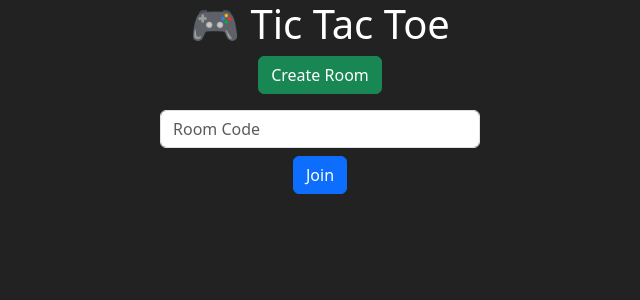
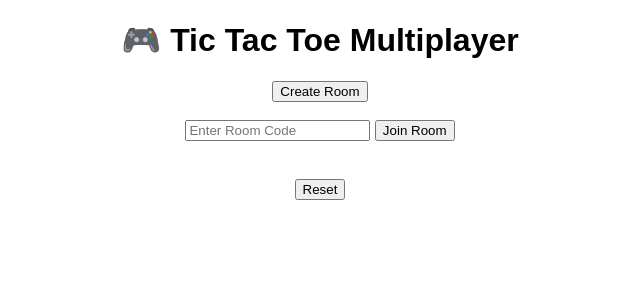
Before and after one commit to P-Sharvil-04/tic-tac-toe, a Flask app: page / in a window 1280 px wide. Shown: the top 300 px of the page, without its empty margins (320-960 px from the left). Run offline with Flask 3, Linux system fonts and the light colour scheme; some libraries are stand-ins or nearby versions.

Commit message:
remove gunicorn fix

```diff
--- a/app.py
+++ b/app.py
@@ -5,8 +5,7 @@ import random, string, os
 app = Flask(__name__)
 app.config["SECRET_KEY"] = "secret"
 
-socketio = SocketIO(app, cors_allowed_origins="*")
-
+socketio = SocketIO(app, cors_allowed_origins="*", async_mode="threading")
 rooms = {}
 
 WIN_COMBOS = [
@@ -31,9 +30,12 @@ def is_draw(board):
 def home():
     return render_template("index.html")
 
+# ---------------- SOCKET EVENTS ---------------- #
+
 @socketio.on("create_room")
-def create_room():
+def create_room_event():
     room = generate_room()
+
     rooms[room] = {
         "board": [" "] * 9,
         "players": {},
@@ -45,7 +47,11 @@ def create_room():
     join_room(room)
     rooms[room]["players"][request.sid] = "X"
 
-    emit("room_created", {"room": room, "symbol": "X", "game": rooms[room]})
+    emit("room_created", {
+        "room": room,
+        "symbol": "X",
+        "game": rooms[room]
+    })
 
 @socketio.on("join_room")
 def join_room_event(data):
@@ -63,15 +69,15 @@ def join_room_event(data):
 
     symbol = "O"
     game["players"][request.sid] = symbol
+
     join_room(room)
-
     game["status"] = "Turn: X"
 
     emit("joined", {"room": room, "symbol": symbol})
     emit("update", game, to=room)
 
 @socketio.on("move")
-def move(data):
+def move_event(data):
     room = data["room"]
     index = data["index"]
     player = data["player"]
@@ -102,7 +108,7 @@ def move(data):
     emit("update", game, to=room)
 
 @socketio.on("reset")
-def reset(data):
+def reset_event(data):
     room = data["room"]
     game = rooms.get(room)
 
@@ -111,15 +117,11 @@ def reset(data):
         game["turn"] = "X"
         game["status"] = "Turn: X"
         game["winning_combo"] = []
+
         emit("update", game, to=room)
 
-# IMPORTANT for Render
-if __name__ == "__main__":
-    port = int(os.environ.get("PORT", 5000))
-    socketio.run(app, host="0.0.0.0", port=port)
-
-import os
+# ---------------- RUN ---------------- #
 
 if __name__ == "__main__":
-    port = int(os.environ.get("PORT", 5000))
+    port = int(os.environ.get("PORT", 5001))  # change to 5001 to avoid error
     socketio.run(app, host="0.0.0.0", port=port)
--- a/requirements.txt
+++ b/requirements.txt
@@ -1,3 +1,2 @@
 flask
 flask-socketio
-eventlet
--- a/templates/index.html
+++ b/templates/index.html
@@ -1,89 +1,127 @@
-<!DOCTYPE html>
+<!doctype html>
 <html>
   <head>
-    <title>Tic Tac Toe</title>
-    <link href="https://cdn.jsdelivr.net/npm/bootstrap@5.3.0/dist/css/bootstrap.min.css" rel="stylesheet">
-    <script src="https://cdn.socket.io/4.0.0/socket.io.min.js"></script>
+    <title>Tic Tac Toe Multiplayer</title>
+    <script src="https://cdn.socket.io/4.7.5/socket.io.min.js"></script>
 
     <style>
-        body { background: #222; color: white; text-align: center; }
-        .board { display:grid; grid-template-columns:repeat(3,100px); gap:10px; justify-content:center; margin-top:20px;}
-        .cell { width:100px;height:100px;background:#444;font-size:35px;display:flex;align-items:center;justify-content:center;cursor:pointer;}
-        .win { background:green; }
+      body {
+        text-align: center;
+        font-family: Arial;
+      }
+      .board {
+        display: grid;
+        grid-template-columns: repeat(3, 100px);
+        gap: 10px;
+        justify-content: center;
+        margin-top: 20px;
+      }
+      .cell {
+        width: 100px;
+        height: 100px;
+        font-size: 30px;
+        display: flex;
+        align-items: center;
+        justify-content: center;
+        border: 2px solid black;
+        cursor: pointer;
+      }
+      .win {
+        background-color: yellow;
+      }
     </style>
   </head>
+  <body>
+    <h1>🎮 Tic Tac Toe Multiplayer</h1>
 
-<body>
+    <button onclick="createRoom()">Create Room</button>
+    <br /><br />
 
-<h1>🎮 Tic Tac Toe</h1>
+    <input id="roomInput" placeholder="Enter Room Code" />
+    <button onclick="joinRoom()">Join Room</button>
 
-<button class="btn btn-success" onclick="createRoom()">Create Room</button>
+    <h2 id="status"></h2>
+    <h3 id="roomCode"></h3>
 
-<div class="mt-3">
-    <input id="roomInput" placeholder="Room Code" class="form-control w-25 mx-auto">
-    <button class="btn btn-primary mt-2" onclick="joinRoom()">Join</button>
-</div>
-
-<h3 id="status"></h3>
-<div id="share"></div>
     <div class="board" id="board"></div>
 
+    <br />
+    <button onclick="resetGame()">Reset</button>
+
     <script>
-const socket = io();
+      let socket = io();
+      let room = "";
+      let player = "";
 
-let room="", mySymbol="", board=[], win=[];
-
-function createRoom(){ socket.emit("create_room"); }
-
-function joinRoom(){
-    room=document.getElementById("roomInput").value.toUpperCase();
-    socket.emit("join_room",{room});
+      function createRoom() {
+        socket.emit("create_room");
       }
 
-socket.on("room_created", d=>{
-    room=d.room; mySymbol=d.symbol;
-    showLink(); document.getElementById("status").innerText="You are X";
+      function joinRoom() {
+        let code = document.getElementById("roomInput").value;
+        socket.emit("join_room", { room: code });
+      }
+
+      socket.on("room_created", (data) => {
+        room = data.room;
+        player = data.symbol;
+
+        document.getElementById("roomCode").innerHTML =
+          "Room: " +
+          room +
+          "<br>Share Link: " +
+          window.location.origin +
+          "/?room=" +
+          room;
+
+        renderBoard(data.game);
       });
 
-socket.on("joined", d=>{
-    room=d.room; mySymbol=d.symbol;
-    showLink(); document.getElementById("status").innerText="You are O";
+      socket.on("joined", (data) => {
+        room = data.room;
+        player = data.symbol;
+
+        document.getElementById("roomCode").innerHTML = "Room: " + room;
       });
 
-socket.on("update", d=>{
-    board=d.board; win=d.winning_combo||[];
-    document.getElementById("status").innerText=d.status;
-    render();
+      socket.on("update", (game) => {
+        renderBoard(game);
       });
 
-function render(){
-    let b=document.getElementById("board"); b.innerHTML="";
-    board.forEach((v,i)=>{
-        let c=document.createElement("div");
-        c.className="cell";
-        if(win.includes(i)) c.classList.add("win");
-        c.innerText=v;
-        c.onclick=()=>socket.emit("move",{room,index:i,player:mySymbol});
-        b.appendChild(c);
+      socket.on("error", (err) => {
+        alert(err.msg);
+      });
+
+      function renderBoard(game) {
+        let boardDiv = document.getElementById("board");
+        boardDiv.innerHTML = "";
+
+        document.getElementById("status").innerText = game.status;
+
+        game.board.forEach((cell, i) => {
+          let div = document.createElement("div");
+          div.className = "cell";
+          div.innerText = cell;
+
+          if (game.winning_combo.includes(i)) {
+            div.classList.add("win");
+          }
+
+          div.onclick = () => {
+            socket.emit("move", {
+              room: room,
+              index: i,
+              player: player,
+            });
+          };
+
+          boardDiv.appendChild(div);
         });
       }
 
-function showLink(){
-    let link=window.location.origin+"?room="+room;
-    document.getElementById("share").innerHTML=`
-    <p>Share: <a href="${link}" target="_blank">${link}</a></p>
-    <img src="https://api.qrserver.com/v1/create-qr-code/?size=150x150&data=${encodeURIComponent(link)}">
-    `;
-}
-
-window.onload=()=>{
-    let p=new URLSearchParams(window.location.search);
-    if(p.get("room")){
-        document.getElementById("roomInput").value=p.get("room");
-        joinRoom();
-    }
+      function resetGame() {
+        socket.emit("reset", { room: room });
       }
     </script>
-
   </body>
 </html>
```
Also changed, not shown: 1.py (+35 -43 lines). Lines whose indentation alone changed are shown as unchanged.
